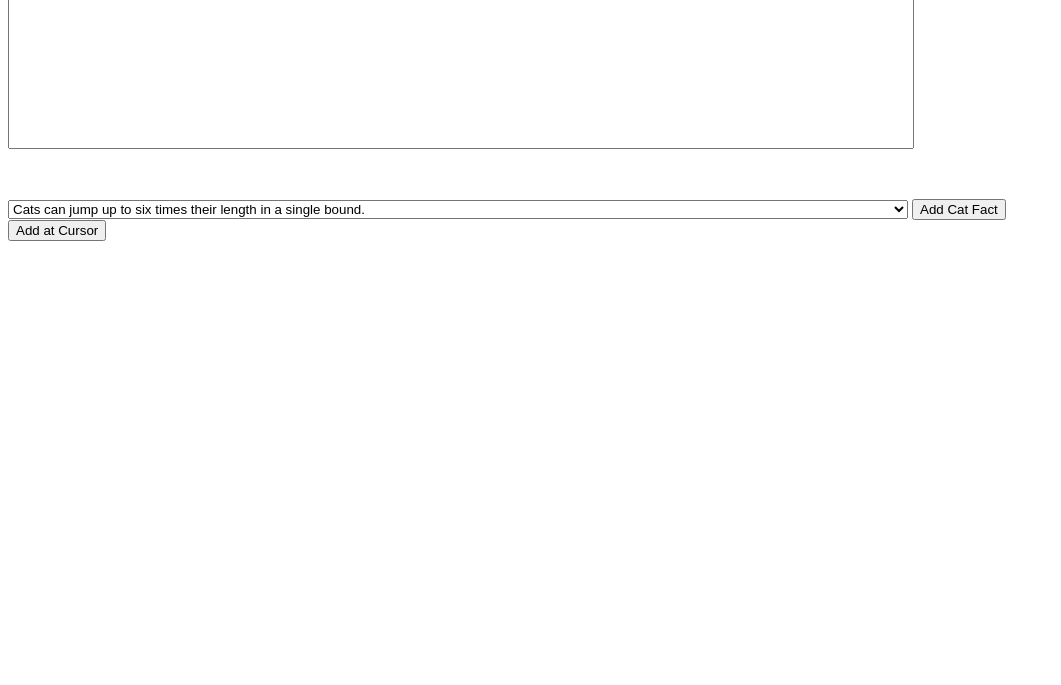
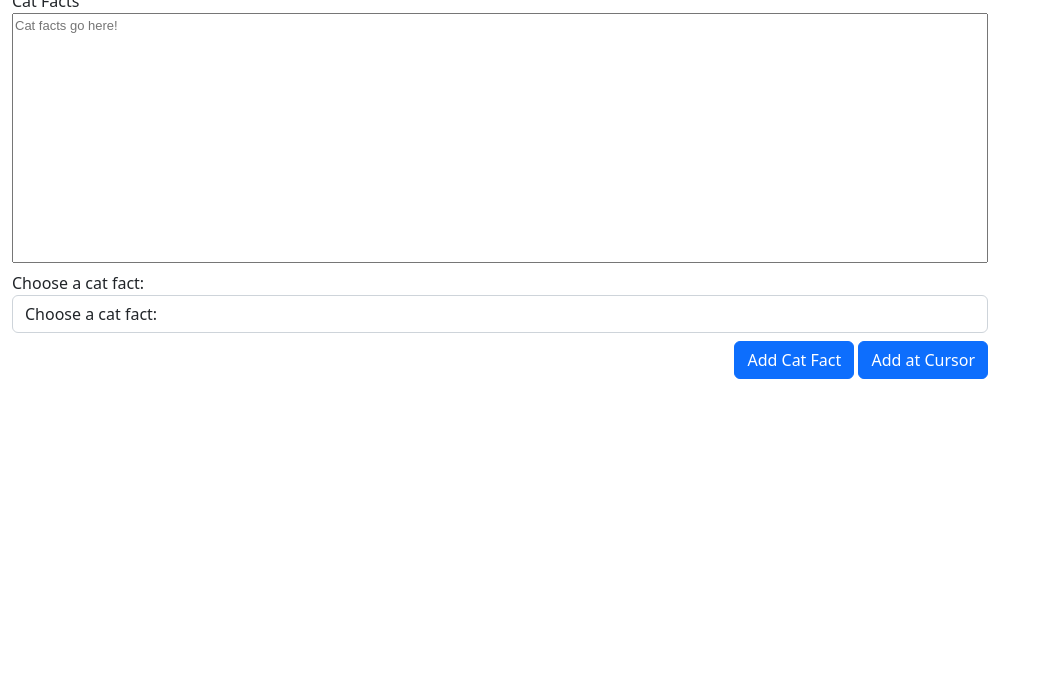
Before and after one commit to cmmille/insert-at-cursor, a plain HTML site: page index.html in a window 1280 px wide. Shown: the part 115-800 px from the top of the page, without its empty margins (0-1061 px from the left). Drawn offline with nearby package versions, Linux system fonts and the light colour scheme.

Commit message:
Add bootstrap styling

```diff
--- a/index.html
+++ b/index.html
@@ -4,30 +4,57 @@
 <head>
     <meta charset="UTF-8">
     <meta name="viewport" content="width=device-width, initial-scale=1.0">
-    <title>Document</title>
+    <title>Demo: Add text at Cursor</title>
     <script src="index.js"></script>
+    <!-- bootstrap -->
+    <script src="https://cdn.jsdelivr.net/npm/bootstrap@5.2.3/dist/js/bootstrap.bundle.min.js"
+        integrity="sha384-kenU1KFdBIe4zVF0s0G1M5b4hcpxyD9F7jL+jjXkk+Q2h455rYXK/7HAuoJl+0I4"
+        crossorigin="anonymous"></script>
+    <link rel="stylesheet" href="https://cdn.jsdelivr.net/npm/bootstrap@5.2.3/dist/css/bootstrap.min.css">
+
     <link rel="stylesheet" href="style.css">
 </head>
 
 <body>
-    <textarea placeholder="Cat facts go here!" id="catInfo" onscroll="setScrollPosition(this)"></textarea>
-    <div id="preview" style="display: none;"></div>
-    <select id="catFacts">
-        <!-- <option value="">Choose a cat fact:</option> -->
-        <option value="Cats can jump up to six times their length in a single bound.">Cats can jump up to six times
-            their length in a single bound.</option>
-        <option value="Cats have five toes on their front paws, but only four toes on their back paws.">Cats have five
-            toes on their front paws, but only four toes on their back paws.</option>
-        <option value="Cats can make over 100 different sounds, but dogs can only make about 10.">Cats can make over 100
-            different sounds, but dogs can only make about 10.</option>
-        <option value="Cats spend an average of 2/3 of their lives sleeping.">Cats spend an average of 2/3 of their
-            lives sleeping.</option>
-        <option value="Cats have a special reflective layer in their eyes that helps them see better in the dark.">Cats
-            have a special reflective layer in their eyes that helps them see better in the dark.</option>
-    </select>
-    <button onclick="addAtEnd()">Add Cat Fact</button>
-    <button onclick="addAtCursor()" onmouseenter="showPreview()" onmouseout="hidePreview()">Add at Cursor</button>
-
+    <div class="container mt-5">
+        <h1>Demo: Add text to box at Cursor</h1>
+        <div class="row">
+            <div class="col-md-12">
+                <div class="form-group">
+                    <label for="catInfo">Cat Facts</label>
+                    <textarea placeholder="Cat facts go here!" id="catInfo"
+                        onscroll="setScrollPosition(this)"></textarea>
+                    <div id="preview" style="display: none;"></div>
+                </div>
+                <div class="form-group mt-2">
+                    <label for="catFacts">Choose a cat fact:</label>
+                    <select class="form-control" id="catFacts">
+                        <option value="">Choose a cat fact:</option>
+                        <option value="Cats can jump up to six times their length in a single bound.">Cats can jump up
+                            to
+                            six times their length in a single bound.</option>
+                        <option value="Cats have five toes on their front paws, but only four toes on their back paws.">
+                            Cats
+                            have five toes on their front paws, but only four toes on their back paws.</option>
+                        <option value="Cats can make over 100 different sounds, but dogs can only make about 10.">Cats
+                            can
+                            make over 100 different sounds, but dogs can only make about 10.</option>
+                        <option value="Cats spend an average of 2/3 of their lives sleeping.">Cats spend an average of
+                            2/3
+                            of their lives sleeping.</option>
+                        <option value="Cats have a special reflective layer in their eyes that helps them see better in the
+                            dark.">Cats have a special reflective layer in their eyes that helps them see better in the
+                            dark.</option>
+                    </select>
+                </div>
+                <div class="mt-2 col-12 text-center text-md-end">
+                    <button class="btn btn-primary" onclick="addAtEnd()">Add Cat Fact</button>
+                    <button class="btn btn-primary" onclick="addAtCursor()" onmouseenter="showPreview()"
+                        onmouseout="hidePreview()">Add at Cursor</button>
+                </div>
+            </div>
+        </div>
+    </div>
 </body>
 
 </html>
--- a/style.css
+++ b/style.css
@@ -9,15 +9,14 @@ textarea {
 
 #preview,
 textarea {
-    width: 90%;
     height: 100%;
+    width: 100%;
     min-height: 250px;
     max-height: 250px;
     resize: none;
     font-family: Arial, Helvetica, sans-serif;
     font-size: small;
     overflow: auto;
-    margin-bottom: 50px;
 }
 
 #preview {
@@ -26,10 +25,6 @@ textarea {
     border-radius: 2px;
 }
 
-select {
-    width: 90%;
-}
-
 .preview-text {
     font-style: italic;
     color: dodgerblue;
```
